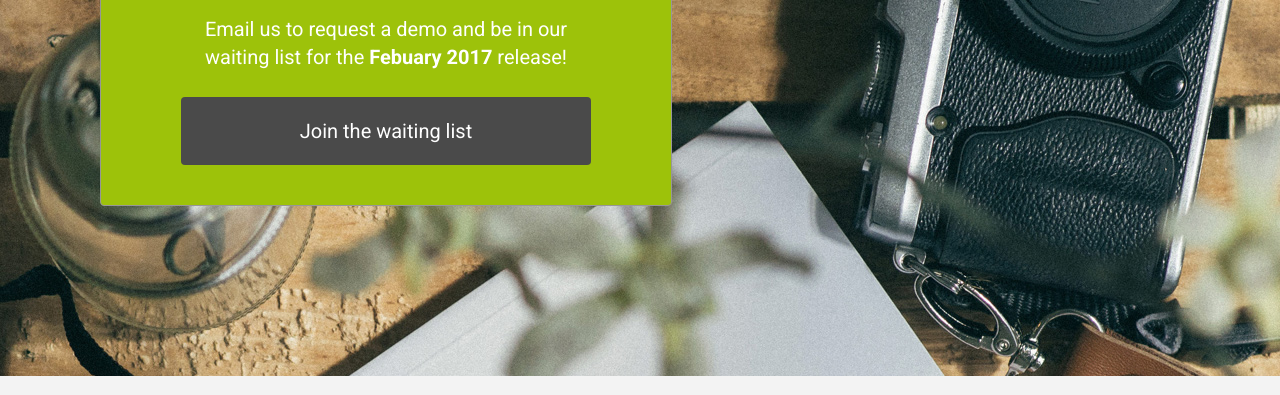
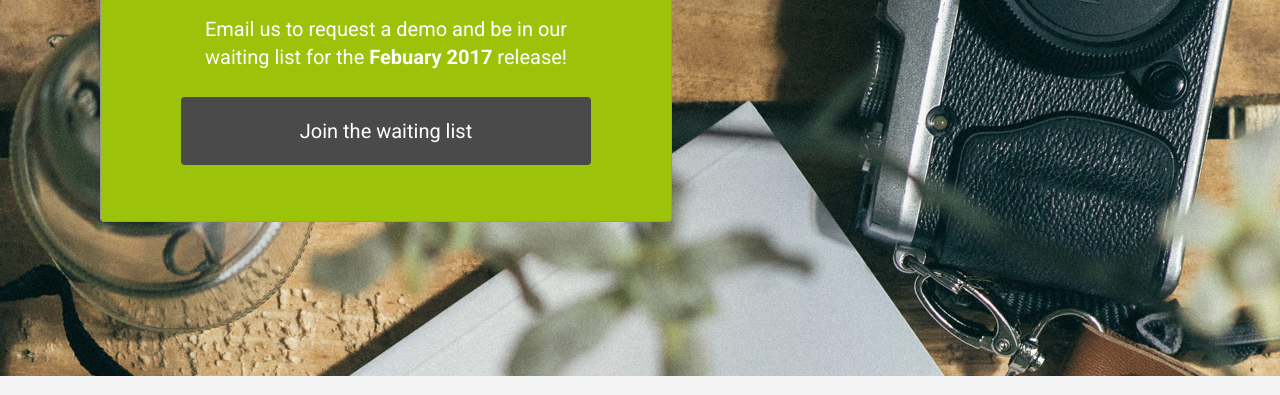
Before and after one commit to 9sara0/fotomatic, a plain HTML site: page index.html in a window 1280 px wide. Shown: the part 405-800 px from the top of the page. Drawn offline with Linux system fonts and the light colour scheme; files whose address does not match are found by name; a web font is replaced by a local one.

Commit message:
CSS: Fix 'sign-up-cta' padding

```diff
--- a/resources/css/style.css
+++ b/resources/css/style.css
@@ -128,7 +128,7 @@ header .mobile {
   position: relative;
   top: 170px;
   left: 100px;
-  padding: 0 5rem 2.5rem 5rem;
+  padding: 2rem 5rem 3.5rem 5rem;
   border: solid 1px #979797;
   border-radius: 4px;
   background-color: #9DC20A;
@@ -136,7 +136,7 @@ header .mobile {
 
 #sign-up-cta .content {
   width: 25.625rem;
-  margin-top: 2rem;
+
   font-family: "Roboto", sans-serif;
   font-size: 1.25rem;
   line-height: 1.4;
```
